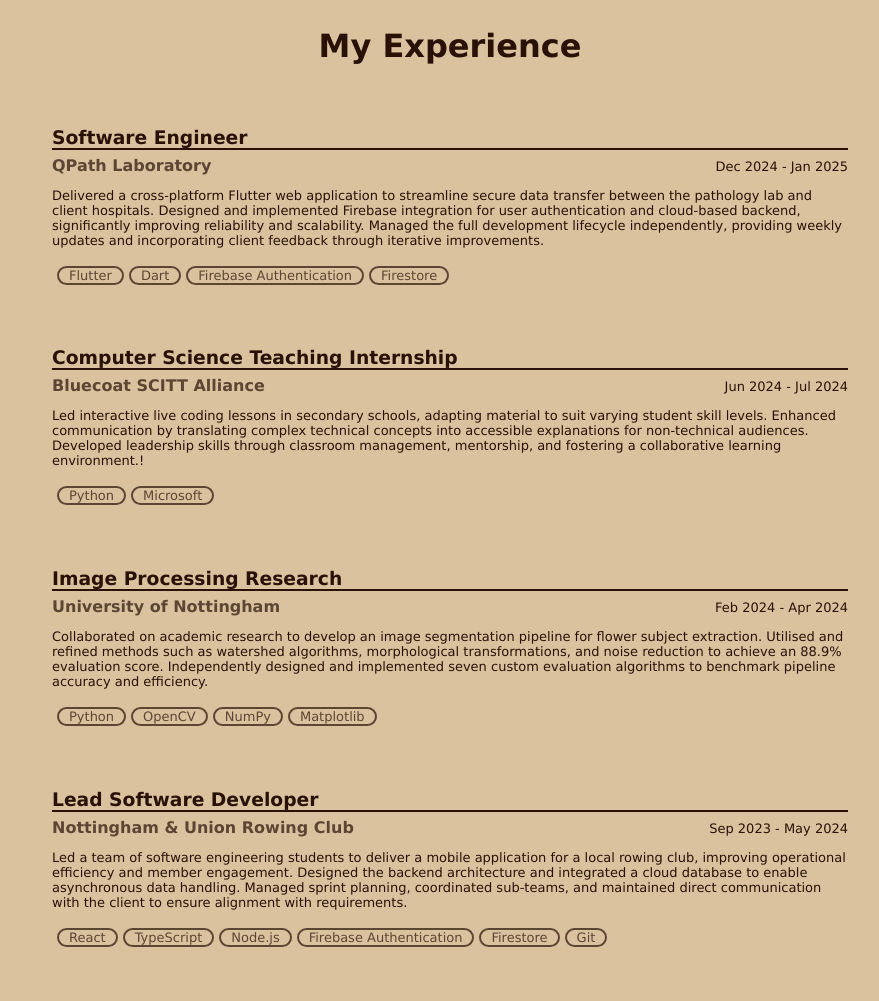
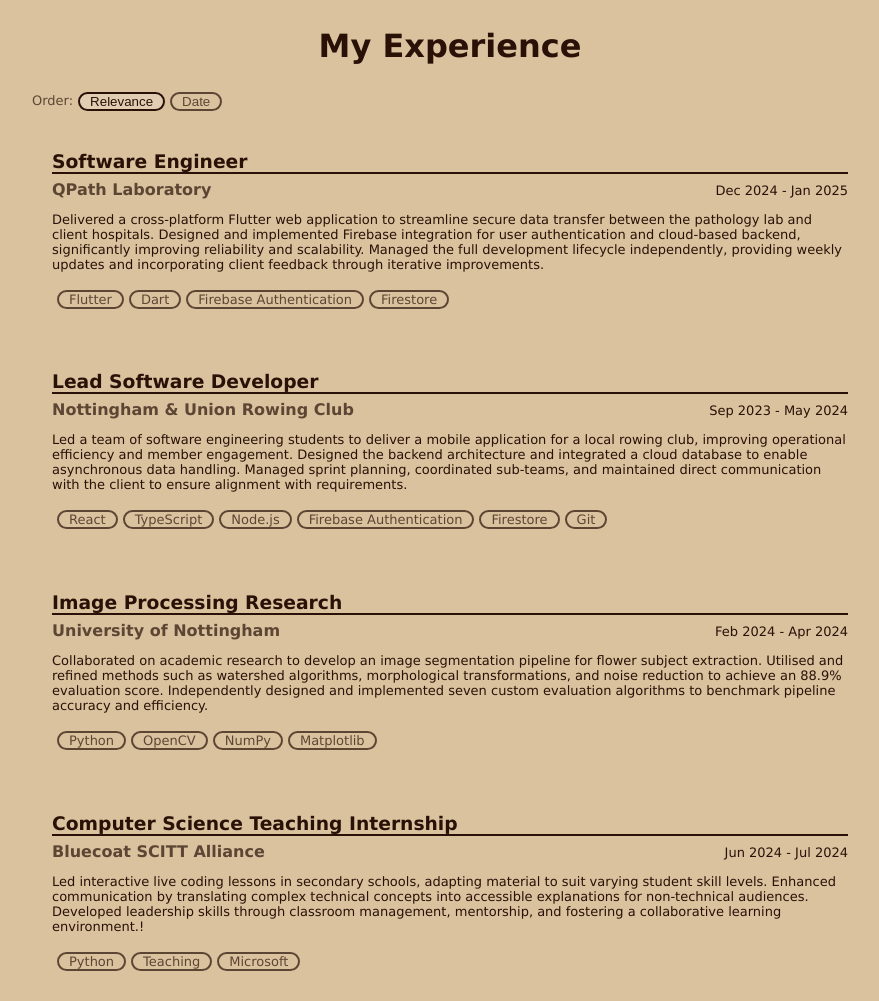
Before and after one commit to MintyYami/portfolio, a plain HTML site: page index.html in a window 1280 px wide. Shown: the part 1066-2067 px from the top of the page, without its empty margins (382-1261 px from the left). Drawn offline with Linux system fonts and the light colour scheme.

Commit message:
Add experience sorting function

```diff
--- a/components/card-info.js
+++ b/components/card-info.js
@@ -5,6 +5,20 @@ document.getElementById("card-ai").innerHTML = SkillCard("AI & ML", "Python, Ope
 document.getElementById("card-app").innerHTML = SkillCard("App Dev", "Java, C, C++, Andriod Studio, Kotlin");
 // experience cards
 document.getElementById("exp-1").innerHTML = ExperienceCard("Software Engineer", "QPath Laboratory", "Dec 2024 - Jan 2025", "Delivered a cross-platform Flutter web application to streamline secure data transfer between the pathology lab and client hospitals. Designed and implemented Firebase integration for user authentication and cloud-based backend, significantly improving reliability and scalability. Managed the full development lifecycle independently, providing weekly updates and incorporating client feedback through iterative improvements.", ["Flutter", "Dart", "Firebase Authentication", "Firestore"]);
-document.getElementById("exp-2").innerHTML = ExperienceCard("Computer Science Teaching Internship", "Bluecoat SCITT Alliance", "Jun 2024 - Jul 2024", "Led interactive live coding lessons in secondary schools, adapting material to suit varying student skill levels. Enhanced communication by translating complex technical concepts into accessible explanations for non-technical audiences. Developed leadership skills through classroom management, mentorship, and fostering a collaborative learning environment.!", ["Python", "Microsoft"]);
+document.getElementById("exp-1").dataset.relevance = 1
+document.getElementById("exp-1").dataset.date = 202412
+document.getElementById("exp-2").innerHTML = ExperienceCard("Computer Science Teaching Internship", "Bluecoat SCITT Alliance", "Jun 2024 - Jul 2024", "Led interactive live coding lessons in secondary schools, adapting material to suit varying student skill levels. Enhanced communication by translating complex technical concepts into accessible explanations for non-technical audiences. Developed leadership skills through classroom management, mentorship, and fostering a collaborative learning environment.!", ["Python", "Teaching", "Microsoft"]);
+document.getElementById("exp-2").dataset.relevance = 4
+document.getElementById("exp-2").dataset.date = 202406
 document.getElementById("exp-3").innerHTML = ExperienceCard("Image Processing Research", "University of Nottingham", "Feb 2024 - Apr 2024", "Collaborated on academic research to develop an image segmentation pipeline for flower subject extraction. Utilised and refined methods such as watershed algorithms, morphological transformations, and noise reduction to achieve an 88.9% evaluation score. Independently designed and implemented seven custom evaluation algorithms to benchmark pipeline accuracy and efficiency.", ["Python", "OpenCV", "NumPy", "Matplotlib"]);
+document.getElementById("exp-3").dataset.relevance = 3
+document.getElementById("exp-3").dataset.date = 202402
 document.getElementById("exp-4").innerHTML = ExperienceCard("Lead Software Developer", "Nottingham & Union Rowing Club", "Sep 2023 - May 2024", "Led a team of software engineering students to deliver a mobile application for a local rowing club, improving operational efficiency and member engagement. Designed the backend architecture and integrated a cloud database to enable asynchronous data handling. Managed sprint planning, coordinated sub-teams, and maintained direct communication with the client to ensure alignment with requirements.", ["React", "TypeScript", "Node.js", "Firebase Authentication", "Firestore", "Git"]);
+document.getElementById("exp-4").dataset.relevance = 2
+document.getElementById("exp-4").dataset.date = 202309
+document.getElementById("exp-5").innerHTML = ExperienceCard("Vodaphone Innovator Work Experience", "Vodaphone UK", "Aug 2021", "Researched and developed a safety wristband mockup product, studying Vodafone's product development lifecycle, from initial solution design to market launch. Built a versatile understanding of production stages in technology and telecommunications, with transferable knowledge applicable to software applications and user design.", ["Product Development", "IoT", "Research", "Design"]);
+document.getElementById("exp-5").dataset.relevance = 5
+document.getElementById("exp-5").dataset.date = 202108
+document.getElementById("exp-6").innerHTML = ExperienceCard("Pathway to Your Future Work Experience", "Cisco", "Oct 2020", "Collaborated with a team of students to create a digital product addressing a social need surrounding alcoholism and addiction, enhancing both teamwork and leadership skills.", ["Product Development", "Teamwork", "Digital Design"]);
+document.getElementById("exp-6").dataset.relevance = 6
+document.getElementById("exp-6").dataset.date = 202010
--- a/css/main.css
+++ b/css/style.css
@@ -42,6 +42,7 @@ html {
     background-repeat: no-repeat;
     background-size: cover;
 }
+/* dynamic page sizing */
 @media screen and (max-width: 700px) {
     .row {
         flex-direction: column;
@@ -78,7 +79,7 @@ h2.side-bar {
     color: inherit;
     text-decoration: none;
     position: relative;
-    padding: 0.2em 0;
+    padding: 0.3em 0;
     display: block;
     width: 100%;
 }
@@ -150,15 +151,48 @@ p {
         opacity: 0;
         animation: fade-in linear forwards;
         animation-timeline: view();
-        animation-range: 150px 200px;
+        animation-range: 0px 250px;
     }
 
     @keyframes fade-in {
-        to { scale: 1; opacity: 1; }
+        to {
+            scale: 1;
+            opacity: 1;
+        }
     }
 }
 
 /* experience cards */
+.exp-ord-row {
+  display: flex;
+}
+.exp-ord-col {
+    margin: 6px 0px 0px 0px;
+    opacity: 0.7;
+}
+.exp-ord-item {
+    border: 2px solid #291107;
+    background-color: inherit;
+    color: inherit;
+    opacity: 0.7;
+    border-radius: 12px;
+    padding: 0px 10px 0px 10px;
+    margin: 5px 0px 0px 5px;
+    width: fit-content;
+    white-space:nowrap;
+    display:inline-block;
+    cursor: pointer;
+}
+.exp-ord-item:hover {
+    opacity: 1;
+}
+.exp-ord-active {
+    background-color: #E1CEB2;
+    opacity: 1;
+}
+.exp-container {
+    transition: all 0.15s linear;
+}
 .card-exp {
     border-radius: 12px;
     margin-top: 20px;
--- a/index.html
+++ b/index.html
@@ -4,9 +4,10 @@
     <meta charset="UTF-8" />
     <meta name="viewport" content="width=device-width, initial-scale=1.0" />
     <title>Mint's Portfolio</title>
-    <link rel="stylesheet" href="css/main.css" />
+    <link rel="stylesheet" href="css/style.css" />
     <script src="components/cards.js" defer></script>
     <script src="components/card-info.js" defer></script>
+    <script src="scripts/exp-ord.js" defer></script>
     <link rel="icon" type="image/png" sizes="196x196" href="img/robot-logo.png" />
 </head>
 
@@ -78,10 +79,20 @@
                 <p id="experience"><br></p>
                 <h1>My Experience</h1>
                 <br>
-                <div id="exp-1"></div>
-                <div id="exp-2"></div>
-                <div id="exp-3"></div>
-                <div id="exp-4"></div>
+                <div class="exp-ord-row">
+                    <p class="exp-ord-col">Order: </p>
+                    <button class="exp-ord-item" data-type="relevance">Relevance</button>
+                    <button class="exp-ord-item" data-type="date">Date</button>
+
+                </div>
+                <div id="exp-container">
+                    <div id="exp-1"></div>
+                    <div id="exp-2"></div>
+                    <div id="exp-3"></div>
+                    <div id="exp-4"></div>
+                    <div id="exp-5"></div>
+                    <div id="exp-6"></div>
+                </div>
 
                 <!-- projects -->
                 <p id="project"><br></p>
--- /dev/null
+++ b/scripts/exp-ord.js
@@ -0,0 +1,45 @@
+document.addEventListener("DOMContentLoaded", () => {
+    const buttons = document.querySelectorAll(".exp-ord-item");
+    const container = document.getElementById("exp-container");
+
+    // set active button
+    function setActive(btn) {
+        buttons.forEach(b => b.classList.remove("exp-ord-active"));
+        btn.classList.add("exp-ord-active");
+    }
+
+    // sorting function
+    function sortExperiences(type) {
+        const items = Array.from(container.children);
+
+        items.sort((a, b) => {
+        if (type === "relevance") {
+            const aRel = Number(a.dataset.relevance ?? Number.POSITIVE_INFINITY);
+            const bRel = Number(b.dataset.relevance ?? Number.POSITIVE_INFINITY);
+            return aRel - bRel;
+        }
+        if (type === "date") {
+            return b.dataset.date - a.dataset.date;
+        }
+        return 0;
+        });
+
+        items.forEach(card => container.appendChild(card));
+    }
+
+    // on load
+    const initial = document.querySelector(".exp-ord-item.exp-ord-active") || buttons[0];
+    if (initial && initial.dataset.type) {
+        setActive(initial);
+        sortExperiences(initial.dataset.type);
+    }
+
+    // event listener for buttons
+    buttons.forEach(button => {
+        button.addEventListener("click", () => {
+            const type = button.dataset.type;
+            setActive(button);
+            sortExperiences(type);
+        });
+    });
+});
```
